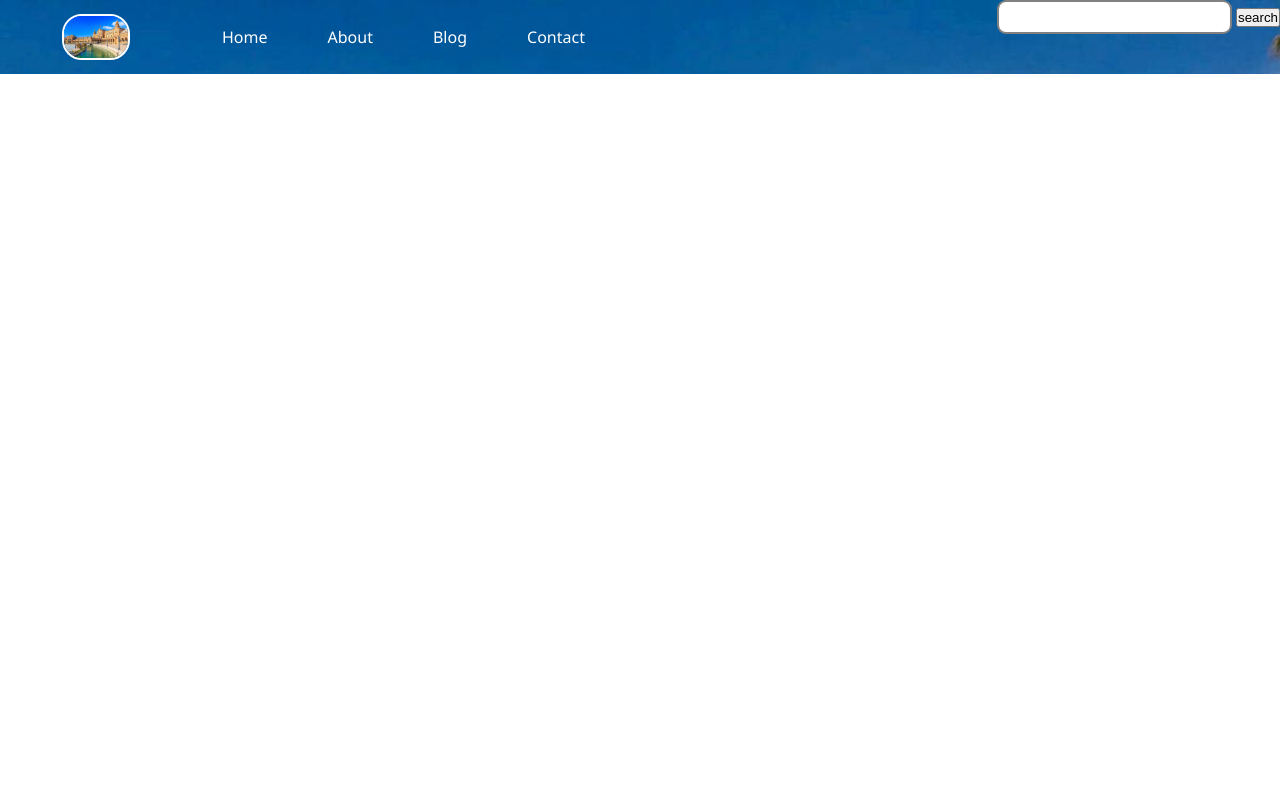
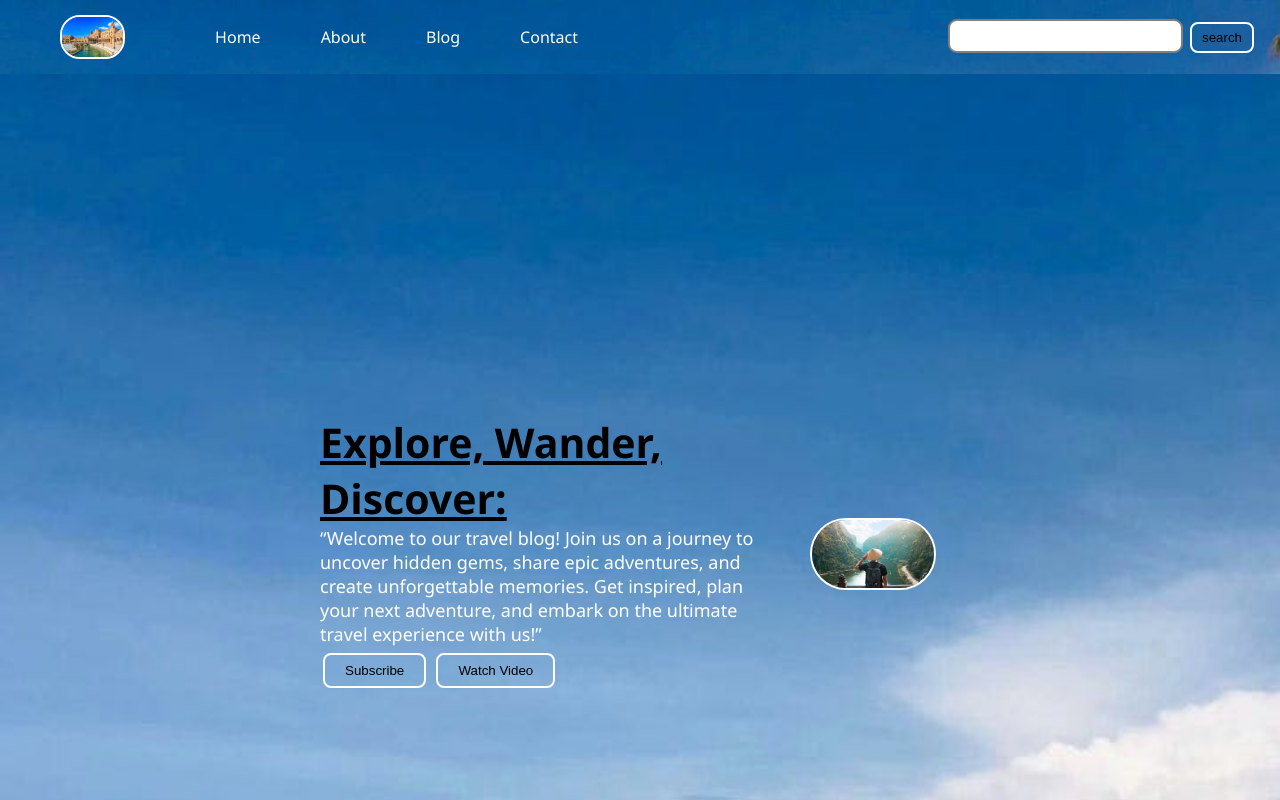
Before and after one commit to hassan-55HK/myWebsite1, a plain HTML site: page index.html in a window 1280 px wide. Shown: the top 800 px of the page. Drawn offline with Linux system fonts and the light colour scheme; files that its build step writes are made by us from their sources.

Commit message:
feat: updated navBar

```diff
--- a/images/css/style.css
+++ b/images/css/style.css
@@ -5,6 +5,11 @@
 
 .navbar{
     display: flex;
+    justify-content: center;
+    align-items: center;
+    position: sticky;
+    top: 0;
+    cursor: pointer;
 }
 
 .logo{
@@ -47,6 +52,7 @@
 .rightNav{
     width: 50%;
     text-align: right;
+    padding: 0 23px;
 }
 
 #search{
@@ -57,7 +63,66 @@
 }
 
 .background{
-    background:url('../images/Sulu-Taw-Tawi-Tourist-Destination.jpg');
+    background:url('/images/Sulu-Taw-Tawi-Tourist-Destination.jpg');
     background-size: cover;
     background-blend-mode: white;
 }
+
+.main-box{
+    display: flex;
+    color: white;
+    justify-content: center;
+    align-items: center;
+    font-family: 'Segoe UI', Tahoma, Geneva, Verdana, sans-serif;
+    width: 50%;
+    margin: auto;
+    height: 60%;
+}
+
+.firstSection{
+    height: 200Vh;
+}
+
+.firstHalf{
+    width: 80%;
+    display: flex;
+    justify-content: center;
+    flex-direction: column;
+}
+
+.secondHalf{
+    width: 30%;
+}
+
+.secondHalf img{
+    width: 70%;
+    border: 2px solid white;
+    border-radius: 50px;
+    display: blocl;
+    display: block;
+    margin: auto;
+}
+
+.text-big{
+    font-size: 41px;
+    color: black;
+    font-weight: bold;
+    text-decoration: underline;
+}
+
+.text-small{
+    font-size: 18px;
+}
+
+.btn{
+    margin: 7px 3px;
+    padding: 8px 20px;
+    border: 2px solid white;
+    border-radius: 8px;
+    background:none;
+    cursor: pointer;
+}
+.btn-sm{
+    padding: 6px 10px;
+    vertical-align: middle;
+}
--- a/index.html
+++ b/index.html
@@ -4,7 +4,7 @@
     <meta charset="UTF-8">
     <meta name="viewport" content="width=device-width, initial-scale=1.0">
     <title>My project</title>
-    <link rel="stylesheet" href="css/style.css">
+    <link rel="stylesheet" href="images/css/style.css">
 </head>
 <body>
     <nav class="navbar background">
@@ -20,5 +20,23 @@
             <button class="btn btn-sm">search</button>
             </div>
     </nav>
+    <section class="background firstSection">
+        <div class="main-box">
+            <div class="firstHalf">
+                <p class="text-big">Explore, Wander, Discover: </p>
+                <p class="text-small"><q>Welcome to our travel blog! Join us on a journey to uncover hidden gems,
+                     share epic adventures, and create unforgettable memories.
+                     Get inspired, plan your next adventure,
+                     and embark on the ultimate travel experience with us!</q></p>
+                     <div class="buttons">
+                     <button class="btn">Subscribe</button>
+                     <button class="btn">Watch Video</button>
+            </div>
+            </div>
+            <div class="secondHalf">
+                <img src="images/man-with a bag.jpg" alt="tourist picture">
+            </div>
+        </div>
+    </section>
 </body>
 </html>
```
Also changed, not shown: images/man-with a bag.jpg (added).
